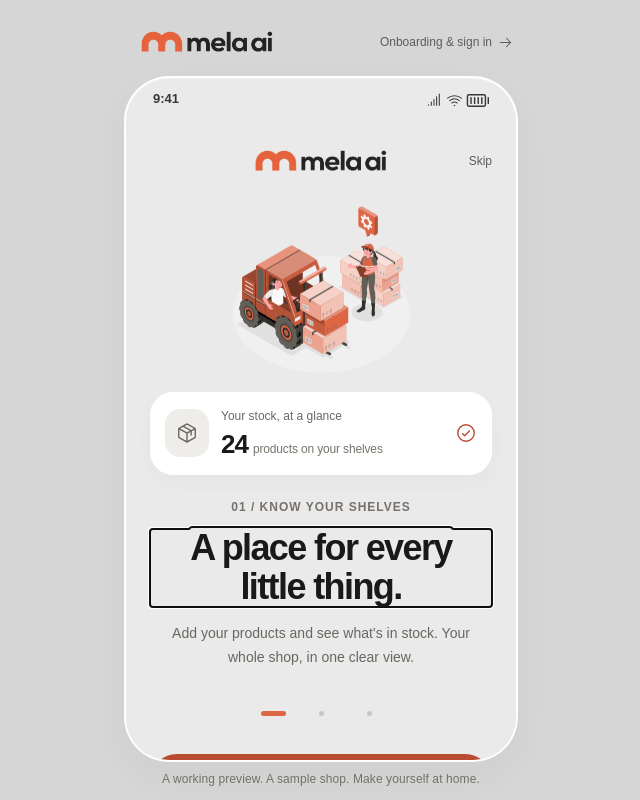
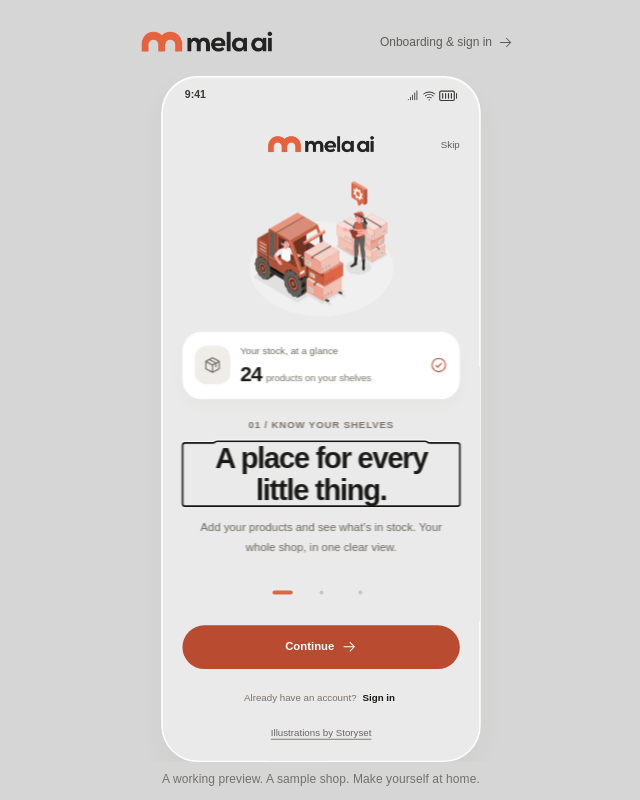
Before and after one commit to Ahlamv/mela-ai, a Next.js app: page /onboarding in a window 1280 px wide. Shown: the whole page, without its empty margins (319-959 px from the left). Built offline with nearby package versions, Linux system fonts and the light colour scheme; a web font is replaced by a local one.

Commit message:
Restore portrait mobile structure with proportional preview fit

```diff
--- a/app/globals.css
+++ b/app/globals.css
@@ -34,13 +34,13 @@ button:not(:disabled):active { transform: scale(.978); }
 svg { flex-shrink: 0; }
 .preview-stage { height: calc(100dvh - var(--review-toolbar-height, 0px)); min-height: 0; display: grid; grid-template-rows: auto minmax(0, 1fr) auto; justify-items: center; align-items: center; gap: 8px; padding: 16px 24px 12px; }
 .preview-caption { width: min(394px, 100%); display: flex; align-items: center; justify-content: space-between; padding: 0 5px; color: #5d5c59; }
-.phone-stage { width: min(394px, 100%); height: 100%; max-height: 846px; min-height: 0; }
+.phone-stage { width: min(394px, 100%); height: 100%; max-height: 846px; min-height: 0; position: relative; overflow: clip; }
 .preview-caption > span:last-child { font-size: 12px; font-weight: 500; letter-spacing: 1.6px; }
 .onboarding-preview-link { display: inline-flex; align-items: center; justify-content: flex-end; gap: 6px; min-height: 48px; font-size: 12px; text-decoration: none; }
 .onboarding-preview-link:hover { color: var(--accent-dark); }
 .brand-word { font-size: 26px; letter-spacing: -1.8px; font-weight: 680; color: #252523; }
 .brand-word > span { color: var(--accent); margin-left: 3px; font-size: 15px; font-weight: 550; letter-spacing: -.5px; }
-.phone-frame { width: 100%; height: 100%; container: phone / size; background: var(--background); border: 2px solid rgba(255,255,255,.95); border-radius: 45px; position: relative; overflow: hidden; isolation: isolate; box-shadow: 0 1px 0 rgba(255,255,255,.3) inset, 0 14px 36px rgba(71,66,57,.045); }
+.phone-frame { width: 394px; height: 846px; container: phone / size; background: var(--background); border: 2px solid rgba(255,255,255,.95); border-radius: 45px; position: absolute; top: 0; left: 50%; margin-left: -197px; overflow: hidden; isolation: isolate; box-shadow: 0 1px 0 rgba(255,255,255,.3) inset, 0 14px 36px rgba(71,66,57,.045); transform: scale(var(--preview-scale, 0)); transform-origin: top center; }
 .status-bar { height: 43px; padding: 13px 27px 0; display: flex; align-items: flex-start; justify-content: space-between; color: #393835; font-size: 13px; font-weight: 550; }
 .status-bar > span:last-child { display: flex; align-items: center; gap: 3px; margin-top: -2px; }
 .app-scroll { height: calc(100% - 43px); overflow-y: auto; overflow-x: hidden; padding: 0 18px 112px; scrollbar-width: none; overscroll-behavior: contain; }
@@ -344,7 +344,7 @@ svg { flex-shrink: 0; }
 @media (max-width: 500px) {
   .preview-stage { padding: 0; grid-template-rows: minmax(0, 1fr); gap: 0; }
   .preview-caption, .preview-note, .status-bar { display: none; }
-  .phone-frame { border: 0; border-radius: 0; box-shadow: none; }
+  .phone-frame { width: 100%; height: 100%; left: 0; margin-left: 0; transform: none; border: 0; border-radius: 0; box-shadow: none; }
   .phone-stage { width: 100%; max-height: none; }
   .app-scroll { height: 100%; padding: max(12px, env(safe-area-inset-top)) 20px 112px; }
   .bottom-nav { bottom: max(14px, env(safe-area-inset-bottom)); left: 18px; right: 18px; }
--- a/components/mela-app.tsx
+++ b/components/mela-app.tsx
@@ -96,7 +96,22 @@ export default function MelaApp({ previewData, forceOnboarding = false, entryPre
   const returnFocus = useRef<HTMLElement | null>(null);
   const [pendingNavigation, setPendingNavigation] = useState<(() => void) | null>(null);
   const scrollRef = useRef<HTMLDivElement>(null);
+  const previewRef = useRef<HTMLDivElement>(null);
   const toastRef = useRef<ReturnType<typeof setTimeout> | null>(null);
+
+  useEffect(() => {
+    const stage = previewRef.current;
+    if (!stage) return;
+    // Fit the preview around a fixed mobile canvas; don't reflow it into a short screen.
+    const fit = () => {
+      const scale = Math.min(1, stage.clientWidth / 394, stage.clientHeight / 846);
+      stage.style.setProperty("--preview-scale", String(Math.max(0, scale)));
+    };
+    fit();
+    const observer = new ResizeObserver(fit);
+    observer.observe(stage);
+    return () => observer.disconnect();
+  }, []);
 
   useEffect(() => {
     const replayIntroduction = forceOnboarding || new URLSearchParams(window.location.search).get("onboarding") === "1";
@@ -212,7 +227,7 @@ export default function MelaApp({ previewData, forceOnboarding = false, entryPre
 
   return <IconContext.Provider value={ICON_STYLE}><main className="preview-stage">
     <div className="preview-caption"><BrandLogo /><a className="onboarding-preview-link" href="/onboarding">Onboarding &amp; sign in <ArrowRight size={15} /></a></div>
-    <div className="phone-stage"><section className="phone-frame" aria-label="Mela AI mobile app prototype">
+    <div className="phone-stage" ref={previewRef}><section className="phone-frame" aria-label="Mela AI mobile app prototype">
       <div className="status-bar" aria-hidden="true"><span>9:41</span><span><CellSignalFull size={17} /><WifiHigh size={17} /><BatteryFull size={23} /></span></div>
       <div key={`${route.tab}:${route.screen}:${route.productId ?? ""}`} className="app-scroll screen-enter" inert={!!pendingNavigation || welcome} ref={scrollRef} data-testid="app-viewport">
         {!ready ? <div className="boot"><BrandLogo /><p>Getting your shop ready…</p></div> : <>
```
Also changed, not shown: 2 other files (tests, documents, lock files or other folders).
